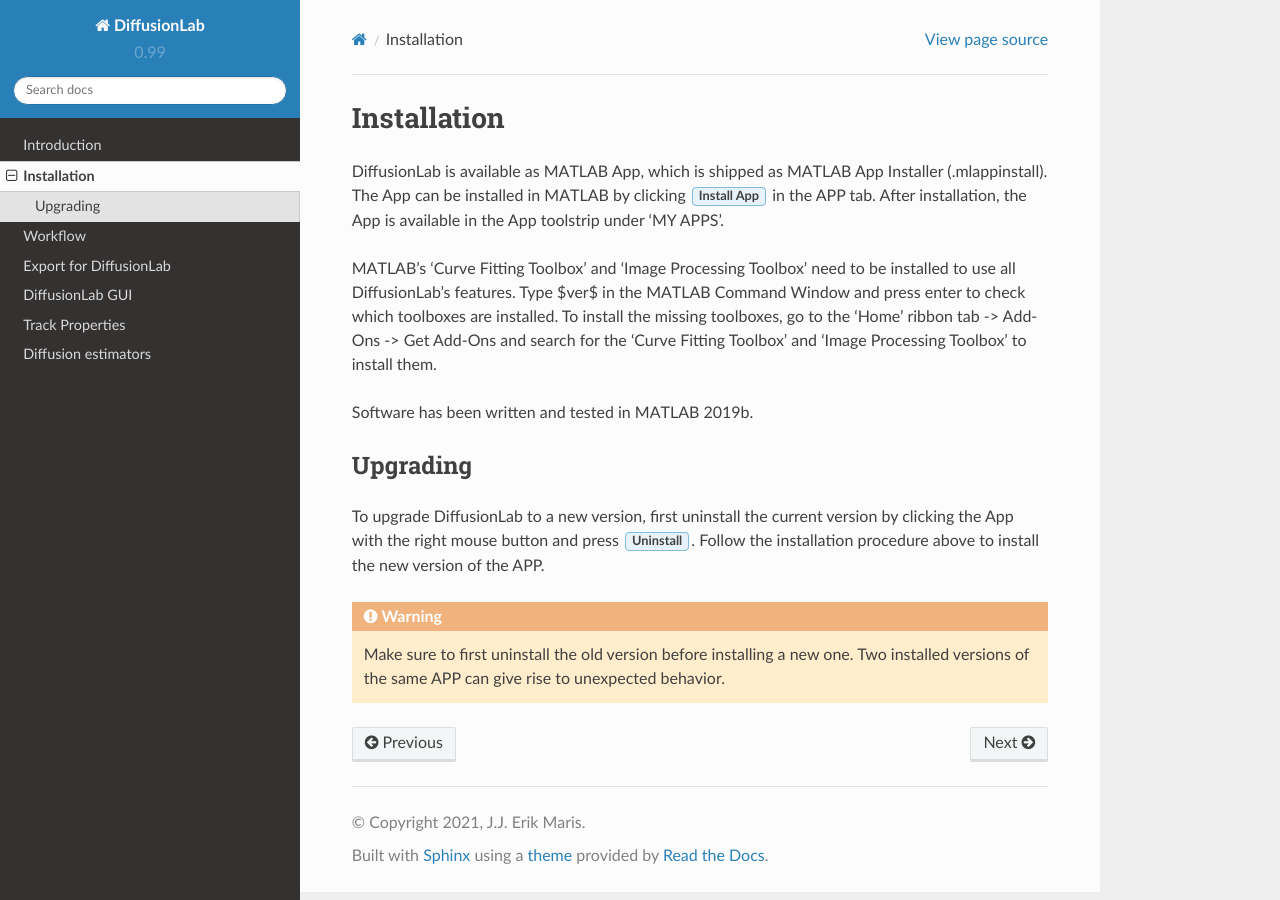
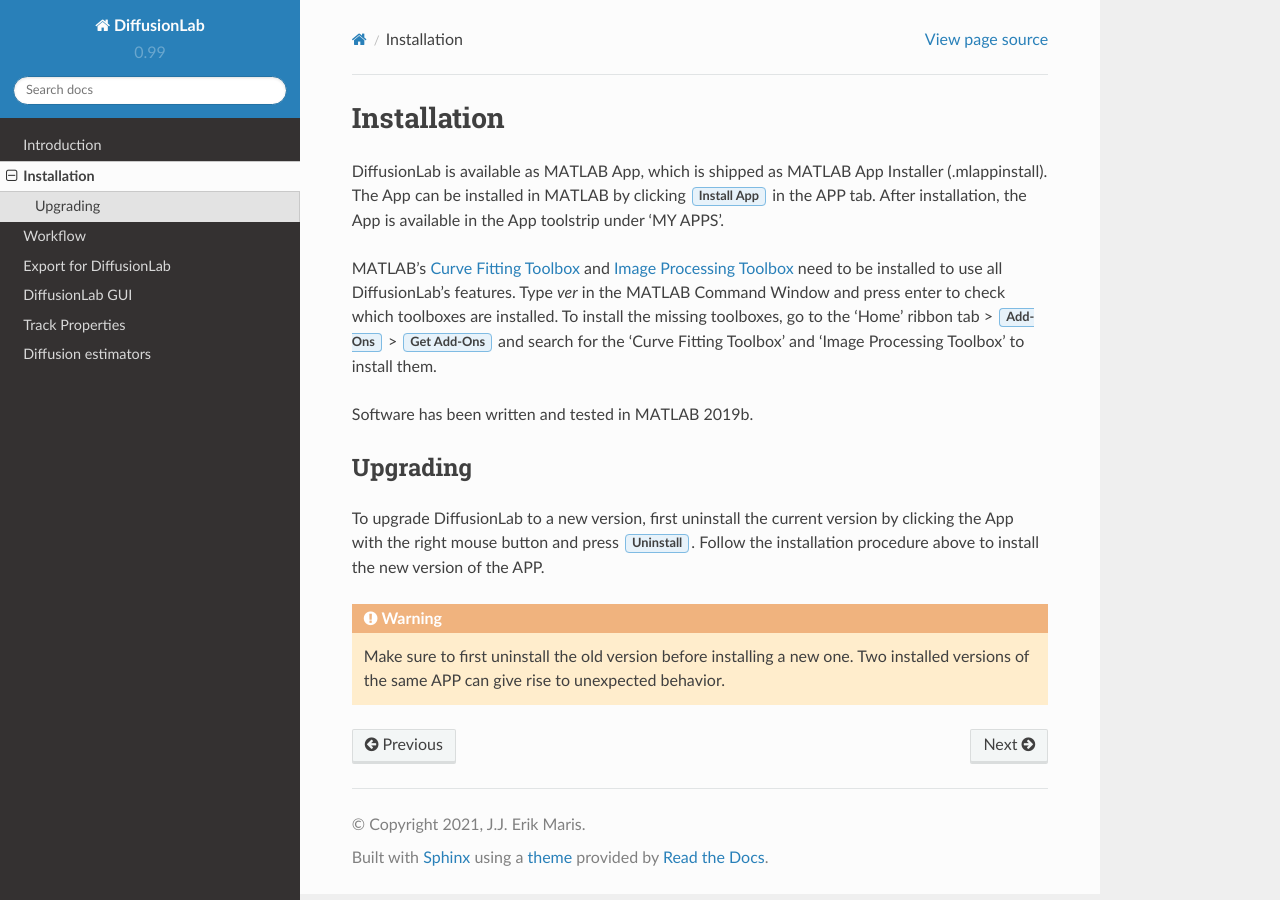
Before and after one commit to ErikMaris/DiffusionLab, a Sphinx documentation site: the page built from docs/gettingStarted/installation.rst, in a window 1280 px wide. Built offline with Sphinx 7.4.7 and the Read the Docs theme 2.0.0, drawn with Linux system fonts in a browser that asks for light colours; some of the changed lines change nothing that is shown.

Commit message:
Add files via upload

```diff
--- a/docs/gettingStarted/installation.rst
+++ b/docs/gettingStarted/installation.rst
@@ -3,7 +3,7 @@
 
 DiffusionLab is available as MATLAB App, which is shipped as MATLAB App Installer (.mlappinstall). The App can be installed in MATLAB by clicking :guilabel:`Install App` in the APP tab. After installation, the App is available in the App toolstrip under 'MY APPS'.
 
-MATLAB’s ‘Curve Fitting Toolbox’ and ‘Image Processing Toolbox’ need to be installed to use all DiffusionLab's features. Type $ver$ in the MATLAB Command Window and press enter to check which toolboxes are installed. To install the missing toolboxes, go to the ‘Home’ ribbon tab -> Add-Ons -> Get Add-Ons and search for the ‘Curve Fitting Toolbox’ and ‘Image Processing Toolbox’ to install them.
+MATLAB’s `Curve Fitting Toolbox <https://en.mathworks.com/products/curvefitting.html>`_ and `Image Processing Toolbox <https://en.mathworks.com/products/image.html>`_ need to be installed to use all DiffusionLab's features. Type *ver* in the MATLAB Command Window and press enter to check which toolboxes are installed. To install the missing toolboxes, go to the ‘Home’ ribbon tab > :guilabel:`Add-Ons` > :guilabel:`Get Add-Ons` and search for the ‘Curve Fitting Toolbox’ and ‘Image Processing Toolbox’ to install them.
 
 Software has been written and tested in MATLAB 2019b.
 
```
